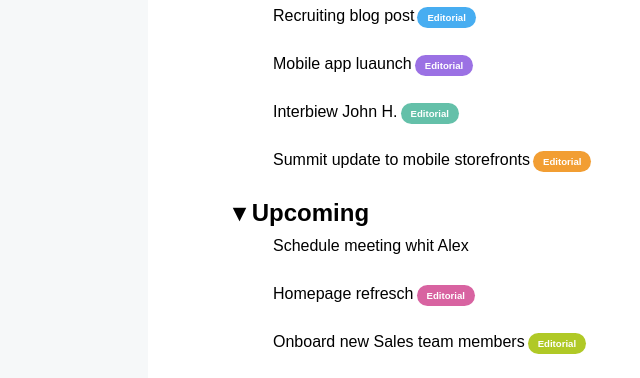
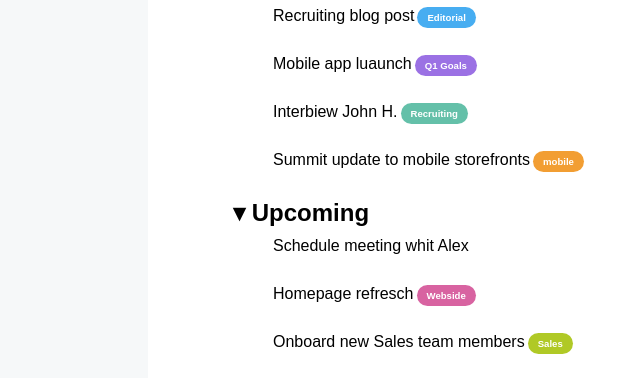
Before and after one commit to PatrizioCorcione/html-css-toboolist, a plain HTML site: page index.html in a window 1280 px wide. Shown: the part 339-717 px from the top of the page, 2-642 px from the left. Drawn offline with Linux system fonts and the light colour scheme.

Commit message:
[fix] button

```diff
--- a/index.html
+++ b/index.html
@@ -29,15 +29,15 @@
         <h2>&#9662 Today</h2>
         <ul>
           <li>Recruiting blog post<strong class="bottoni-lista" id="bot-celeste">Editorial</strong></li>
-          <li>Mobile app luaunch<strong class="bottoni-lista"  id="bot-viola">Editorial</strong></li>
-          <li>Interbiew John H.<strong class="bottoni-lista"  id="bot-verde">Editorial</strong></li>
-          <li>Summit update to mobile storefronts<strong class="bottoni-lista"  id="bot-arancione">Editorial</strong></li>
+          <li>Mobile app luaunch<strong class="bottoni-lista"  id="bot-viola">Q1 Goals</strong></li>
+          <li>Interbiew John H.<strong class="bottoni-lista"  id="bot-verde">Recruiting</strong></li>
+          <li>Summit update to mobile storefronts<strong class="bottoni-lista"  id="bot-arancione">mobile</strong></li>
         </ul>
         <h2>&#9662 Upcoming</h2>
         <ul>
             <li>Schedule meeting whit Alex</li>
-            <li>Homepage refresch<strong class="bottoni-lista"  id="bot-rosa">Editorial</strong></li>
-            <li>Onboard new Sales team members<strong class="bottoni-lista"  id="bot-giallo">Editorial</strong></li>
+            <li>Homepage refresch<strong class="bottoni-lista"  id="bot-rosa">Webside</strong></li>
+            <li>Onboard new Sales team members<strong class="bottoni-lista"  id="bot-giallo">Sales</strong></li>
             <li>Review editorial calendar<strong class="bottoni-lista"  id="bot-celeste">Editorial</strong></li>
         </ul>
       </div>
```
